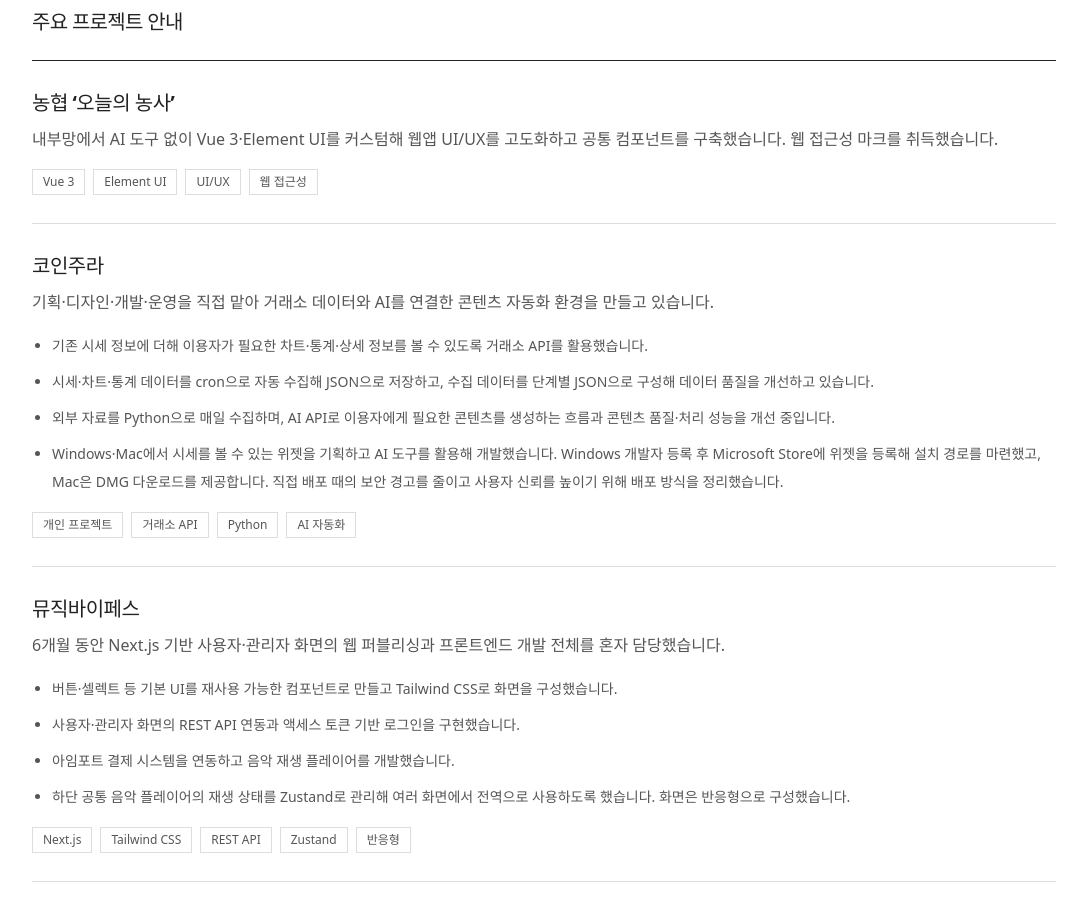
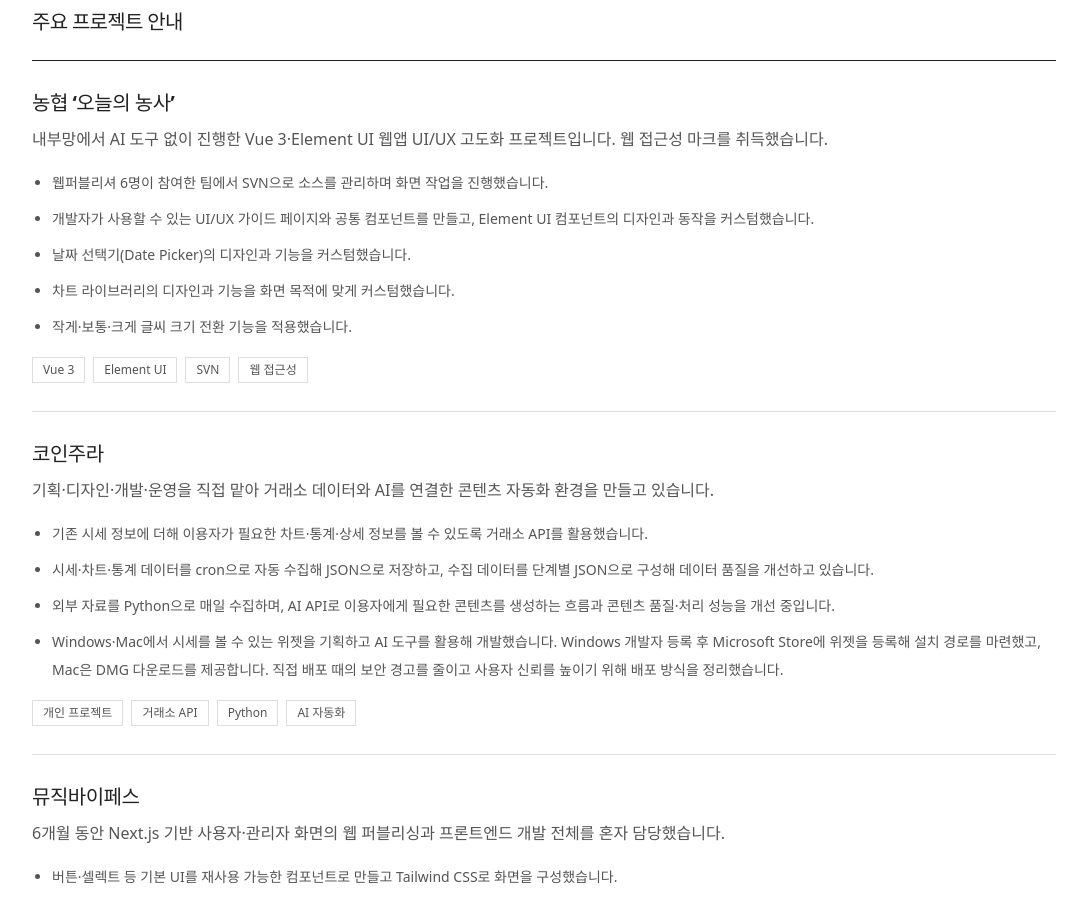
Before and after one commit to gaengkun/portfolio, a React (Vite) app: page / in a window 1280 px wide. Shown: the part 1720-2624 px from the top of the page, without its empty margins (40-1127 px from the left). Built offline with nearby package versions, Linux system fonts and the light colour scheme; the HTML template or start-up script is replaced by a standard one.

Commit message:
Expand Today Farming project details

```diff
--- a/src/content.ts
+++ b/src/content.ts
@@ -53,7 +53,18 @@
         title: '주요 프로젝트 안내',
         description: '실무와 개인 프로젝트에서 맡은 주요 작업입니다.',
         featuredProjects: [
-          { title: '농협 ‘오늘의 농사’', description: '내부망에서 AI 도구 없이 Vue 3·Element UI를 커스텀해 웹앱 UI/UX를 고도화하고 공통 컴포넌트를 구축했습니다. 웹 접근성 마크를 취득했습니다.', tags: ['Vue 3', 'Element UI', 'UI/UX', '웹 접근성'] },
+          {
+            title: '농협 ‘오늘의 농사’',
+            description: '내부망에서 AI 도구 없이 진행한 Vue 3·Element UI 웹앱 UI/UX 고도화 프로젝트입니다. 웹 접근성 마크를 취득했습니다.',
+            tags: ['Vue 3', 'Element UI', 'SVN', '웹 접근성'],
+            details: [
+              '웹퍼블리셔 6명이 참여한 팀에서 SVN으로 소스를 관리하며 화면 작업을 진행했습니다.',
+              '개발자가 사용할 수 있는 UI/UX 가이드 페이지와 공통 컴포넌트를 만들고, Element UI 컴포넌트의 디자인과 동작을 커스텀했습니다.',
+              '날짜 선택기(Date Picker)의 디자인과 기능을 커스텀했습니다.',
+              '차트 라이브러리의 디자인과 기능을 화면 목적에 맞게 커스텀했습니다.',
+              '작게·보통·크게 글씨 크기 전환 기능을 적용했습니다.',
+            ],
+          },
           {
             title: '코인주라',
             description: '기획·디자인·개발·운영을 직접 맡아 거래소 데이터와 AI를 연결한 콘텐츠 자동화 환경을 만들고 있습니다.',
```
